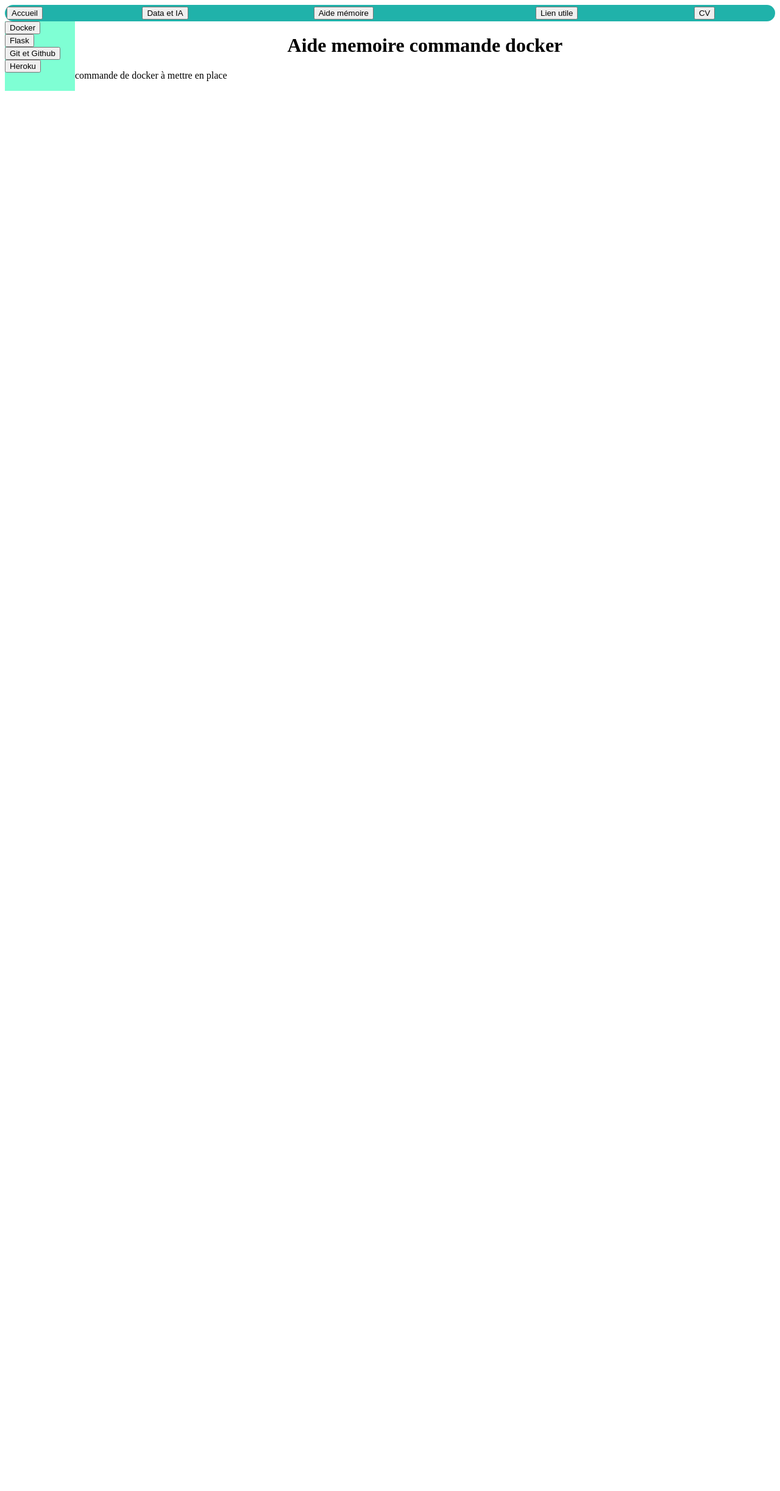
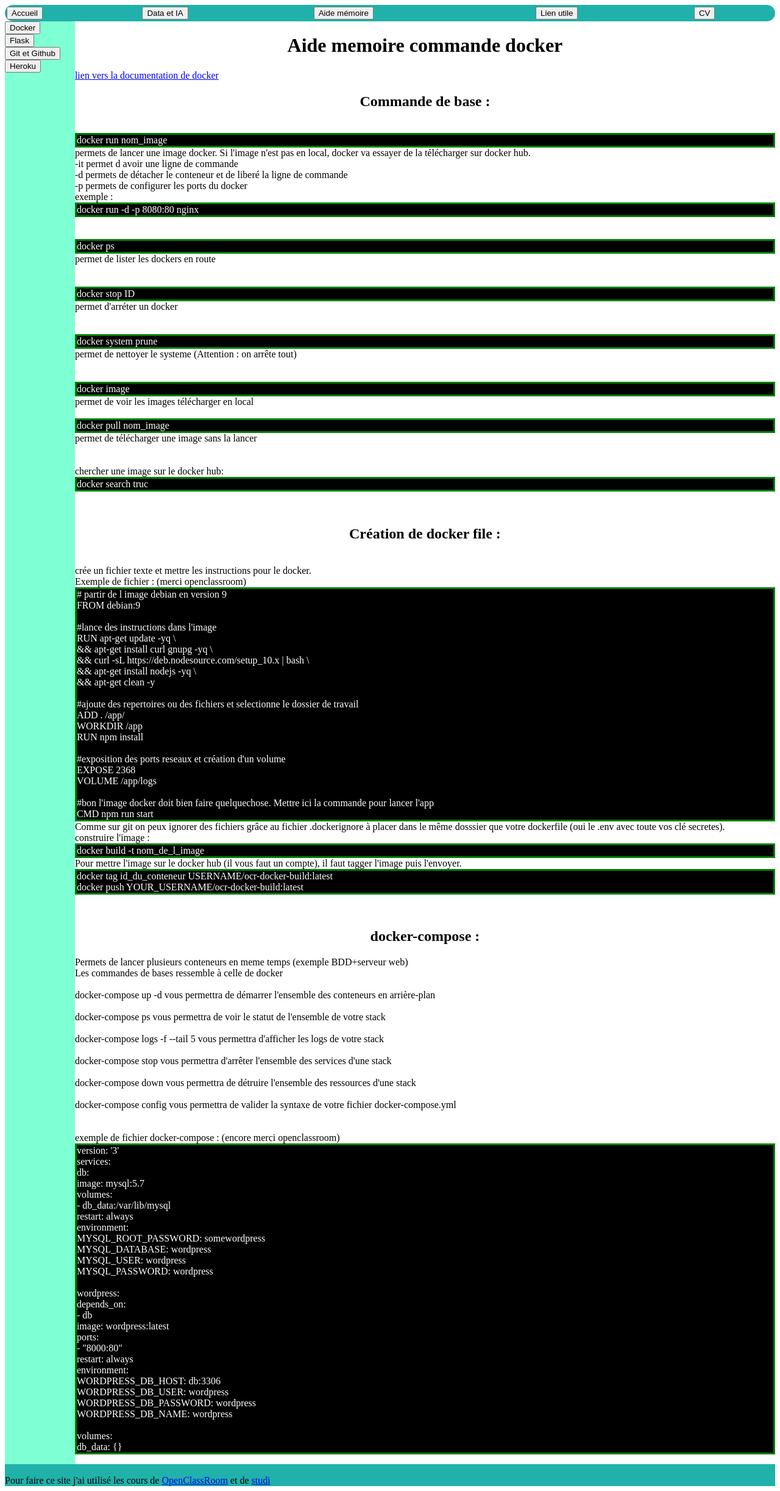
Before and after one commit to barrmath/web_pingouin, a Flask app: page /docker/ in a window 1280 px wide. Shown: the whole page at 61% size. Before the commit the page ends 149 px from the top, so only its background shows below. Run offline with Flask 3, Linux system fonts and the light colour scheme.

Commit message:
rajout d'un footer dans base.html, ajout d'un lien psysurfeur, fini la page de aide docker

```diff
--- a/pingouin_app/static/css/style_base.css
+++ b/pingouin_app/static/css/style_base.css
@@ -11,3 +11,6 @@ h1 {
 h2 {
     text-align: center;
     }
+footer{
+    background-color: lightseagreen;
+}
--- a/pingouin_app/templates/aide_memoire/aide_memoire_docker.html
+++ b/pingouin_app/templates/aide_memoire/aide_memoire_docker.html
@@ -3,6 +3,142 @@
 {%block contenu %}
 <h1>Aide memoire commande docker</h1>
 <p>
-    commande de docker à mettre en place
+    <a href="https://docs.docker.com/"> lien vers la documentation de docker</a><br>
+    <h2>Commande de base :</h2><br>
+    <div class="code">
+        docker run nom_image
+    </div>
+    permets de lancer une image docker. Si l'image n'est pas en local, docker va essayer de la télécharger sur docker hub.<br>
+    -it permet d avoir une ligne de commande<br>
+    -d permets de détacher le conteneur et de liberé la ligne de commande<br>
+    -p permets de configurer les ports du docker<br>
+    exemple : <br>
+    <div class="code">
+        docker run -d -p 8080:80 nginx
+    </div>
+    <br>
+    <br>
+    <div class="code">
+        docker ps<br>
+    </div>
+    permet de lister les dockers en route<br>
+    <br>
+    <br>
+    <div class="code">
+        docker stop ID
+    </div>
+    permet d'arréter un docker<br>
+    <br>
+    <br>
+    <div class="code">
+        docker system prune
+    </div>
+    permet de nettoyer le systeme (Attention : on arrête tout)<br>
+    <br>
+    <br>
+    <div class="code">
+        docker image
+    </div>
+    permet de voir les images télécharger en local
+    <br>
+    <br>
+    <div class="code">
+        docker pull nom_image
+    </div>
+    permet de télécharger une image sans la lancer<br>
+    <br>
+    <br>
+    chercher une image sur le docker hub: <br>
+    <div class="code">
+        docker search truc<br>
+    </div>
+    <br>
+    <br>
+    <h2> Création de docker file : </h2><br>
+    crée un fichier texte et mettre les instructions pour le docker. <br>
+    Exemple de fichier : (merci openclassroom)<br>
+    <div class="code">
+        # partir de l image debian en version 9<br>
+        FROM debian:9<br>
+        <br>
+        #lance des instructions dans l'image<br>
+        RUN apt-get update -yq \<br>
+        && apt-get install curl gnupg -yq \<br>
+        && curl -sL https://deb.nodesource.com/setup_10.x | bash \<br>
+        && apt-get install nodejs -yq \<br>
+        && apt-get clean -y<br>
+        <br>
+        #ajoute des repertoires ou des fichiers et selectionne le dossier de travail<br>
+        ADD . /app/<br>
+        WORKDIR /app<br>
+        RUN npm install<br>
+        <br>
+        #exposition des ports reseaux et création d'un volume<br>
+        EXPOSE 2368<br>
+        VOLUME /app/logs<br>
+        <br>
+        #bon l'image docker doit bien faire quelquechose. Mettre ici la commande pour lancer l'app<br>
+        CMD npm run start<br>
+    </div>
+    Comme sur git on peux ignorer des fichiers grâce au fichier .dockerignore à placer dans le même dosssier que votre dockerfile (oui le .env avec toute vos clé secretes).<br>
+    construire l'image :<br>
+    <div class="code">
+        docker build -t nom_de_l_image
+    </div>
+    Pour mettre l'image sur le docker hub (il vous faut un compte), il faut tagger l'image puis l'envoyer.
+    <div class="code">
+        docker tag id_du_conteneur USERNAME/ocr-docker-build:latest<br>
+        docker push YOUR_USERNAME/ocr-docker-build:latest<br>
+    </div>
+    <br>
+    <br>
+    <h2>docker-compose :</h2>
+    Permets de lancer plusieurs conteneurs en meme temps (exemple BDD+serveur web)<br>
+    Les commandes de bases ressemble à celle de docker<br>
+    <br>
+    docker-compose up -d vous permettra de démarrer l'ensemble des conteneurs en arrière-plan <br>
+    <br>
+    docker-compose ps vous permettra de voir le statut de l'ensemble de votre stack <br>
+    <br>
+    docker-compose logs -f --tail 5 vous permettra d'afficher les logs de votre stack <br>
+    <br>
+    docker-compose stop vous permettra d'arrêter l'ensemble des services d'une stack <br>
+    <br>
+    docker-compose down vous permettra de détruire l'ensemble des ressources d'une stack <br>
+    <br>
+    docker-compose config vous permettra de valider la syntaxe de votre fichier docker-compose.yml<br>
+    <br>
+    <br>
+    exemple de fichier docker-compose : (encore merci openclassroom)
+    <div class="code">
+        version: '3'<br>
+        services:<br>
+        db:<br>
+            image: mysql:5.7<br>
+            volumes:<br>
+            - db_data:/var/lib/mysql<br>
+            restart: always<br>
+            environment:<br>
+            MYSQL_ROOT_PASSWORD: somewordpress<br>
+            MYSQL_DATABASE: wordpress<br>
+            MYSQL_USER: wordpress<br>
+            MYSQL_PASSWORD: wordpress<br>
+            <br>
+        wordpress:<br>
+            depends_on:<br>
+            - db<br>
+            image: wordpress:latest<br>
+            ports:<br>
+            - "8000:80"<br>
+            restart: always<br>
+            environment:<br>
+            WORDPRESS_DB_HOST: db:3306<br>
+            WORDPRESS_DB_USER: wordpress<br>
+            WORDPRESS_DB_PASSWORD: wordpress<br>
+            WORDPRESS_DB_NAME: wordpress<br>
+            <br>
+        volumes:<br>
+        db_data: {}<br>
+    </div>
 </p>
 {%endblock%}
--- a/pingouin_app/templates/base.html
+++ b/pingouin_app/templates/base.html
@@ -19,4 +19,8 @@
 </table>
     {% block content %}{% endblock %}
   </body>
+  <footer>
+    <br>
+    Pour faire ce site j'ai utilisé les cours de <a href="https://openclassrooms.com/fr/">OpenClassRoom</a> et de <a href="https://www.studi.com/fr">studi</a><br>
+  </footer>
 </html>
--- a/pingouin_app/templates/liens_utile.html
+++ b/pingouin_app/templates/liens_utile.html
@@ -11,6 +11,10 @@
             <li><a href="http://www.phoenixjp.net">news en vrac</a></li>
             <li><a href="https://github.com/quillaur/data_learning/blob/main/data_science/machine_learning/supervised_learning/lstm-btc-studi.ipynb">github de Quillaur pour du machine Learning</a></li>
         </ul>
+        Liens vers les sites de copain:
+        <ul>
+            <li><a href="http://www.psysurfeur.com/">psysurfeur.com</a> Obligé de lui faire de la pub.C'est mon fournisseur officiel de café ;-D</li>
+        </ul>
         <p>
     </body>
 
```
Also changed, not shown: 1 other file.
